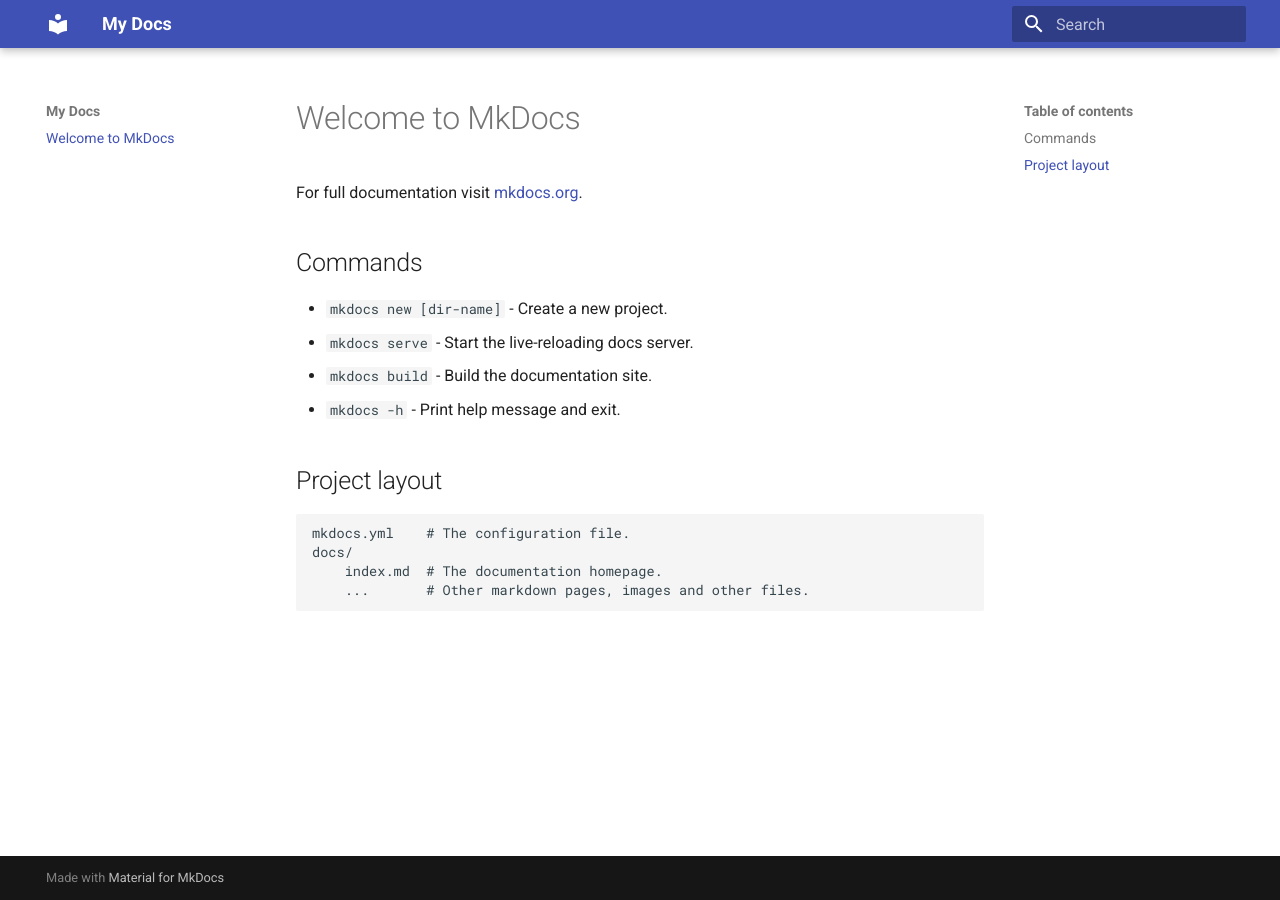
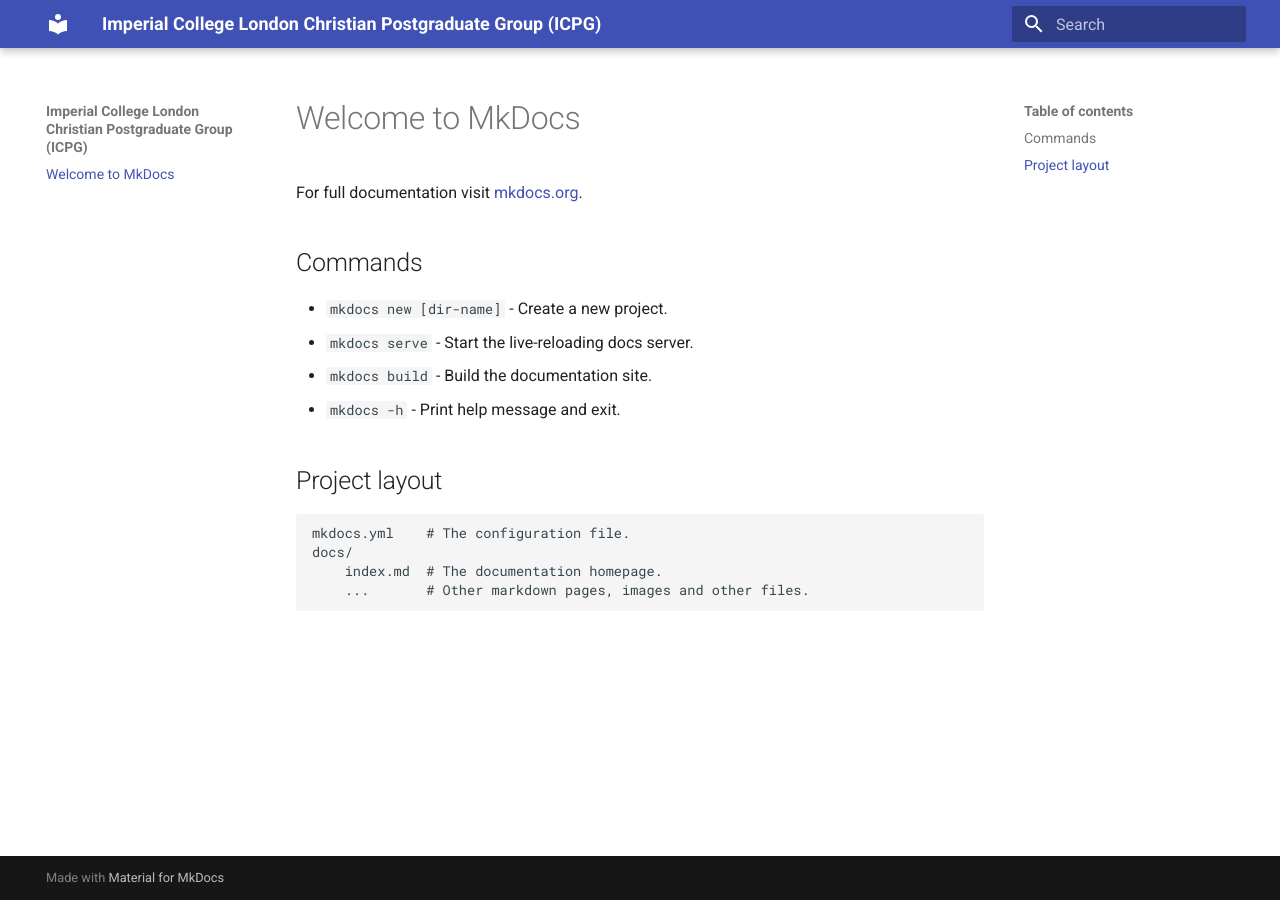
Before and after one commit to tafaramakuni/ImperialChristianPostgradGroup, an MkDocs documentation site: the page built from docs/index.md, in a window 1280 px wide. Built offline with MkDocs 1.6.1 and Material for MkDocs 9.7.7, drawn with Linux system fonts in a browser that asks for light colours.

Commit message:
Update site name in mkdocs configuration

```diff
--- a/mkdocs.yml
+++ b/mkdocs.yml
@@ -1,2 +1,2 @@
-site_name: My Docs
+site_name: Imperial College London Christian Postgraduate Group (ICPG)
 theme: material
```
